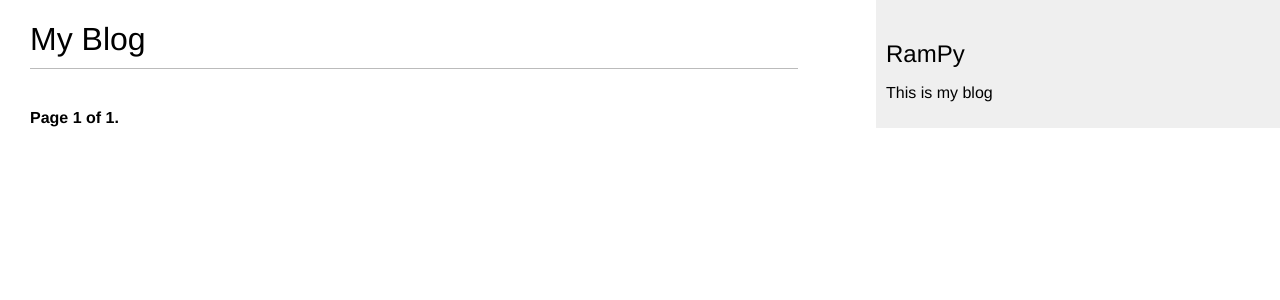
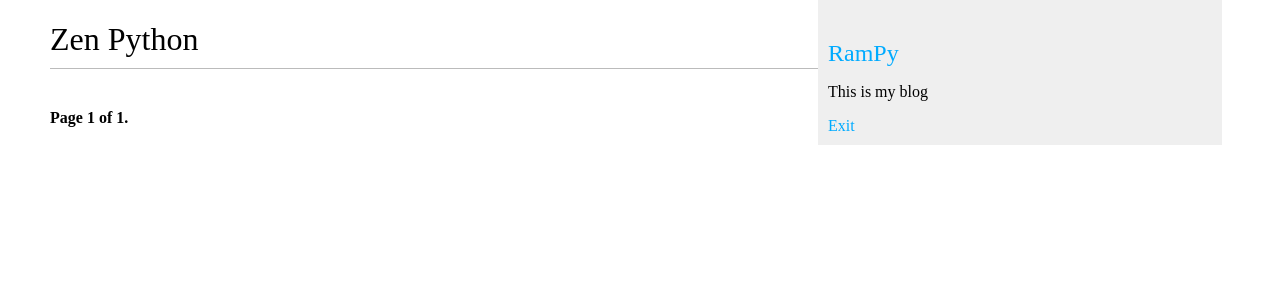
Before and after one commit to Lekhman-vold/RamPy, a Django app: page / in a window 1280 px wide. Shown: the top 300 px of the page. Run offline with Django 3.2, Linux system fonts and the light colour scheme; data that the repository does not hold is empty.

Commit message:
install gunicorn

```diff
--- a/blog/static/css/blog.css
+++ b/blog/static/css/blog.css
@@ -1,7 +1,6 @@
 body {
     margin:0;
     padding:0;
-    font-family:helvetica, sans-serif;
 }
 
 a {
@@ -23,11 +22,11 @@ h2 {
 #content {
     float:left;
     width:60%;
-    padding:0 0 0 30px;
+    padding:0 0 0 50px;
 }
 
 #sidebar {
-    float:right;
+    float:left;
     width:30%;
     padding:10px;
     background:#efefef;
@@ -36,9 +35,7 @@ h2 {
 
 p.date {
     color:#ccc;
-    font-family: georgia, serif;
     font-size: 12px;
-    font-style: italic;
 }
 
 /* pagination */
--- a/blog/templates/blog/base.html
+++ b/blog/templates/blog/base.html
@@ -6,15 +6,16 @@
     <meta http-equiv="X-UA-Compatible" content="IE=edge">
     <meta name="viewport" content="width=device-width, initial-scale=1.0">
     <title>{% block title %} {% endblock %}</title>
-    <link href="{% static "css/blog.css" %}" rel="stylesheet"></link>
+    <link href="{% static 'css/blog.css' %}" rel="stylesheet">
 </head>
 <body>
     <div id="content">
         {% block content %} {% endblock %}
     </div>
     <div id="sidebar" >
-        <h2>RamPy</h2>
+        <a href="/"><h2>RamPy</h2></a>
         <p>This is my blog</p>
+        <a href="#">Exit</a>
     </div>
 </body>
 </html>
--- a/blog/templates/blog/post/detail.html
+++ b/blog/templates/blog/post/detail.html
@@ -5,7 +5,7 @@
     <p class="date">Published {{ post.publish }} by {{ post.author }} </p>
     {{ post.body|linebreaks }}
     <p>
-        <a href="{% url "blog:post_share" post.id %}" >Share this post</a>
+       <a href="{% url 'blog:post_share' post.id %}">Share this post</a>
     </p>
 
 
--- a/blog/templates/blog/post/list.html
+++ b/blog/templates/blog/post/list.html
@@ -1,7 +1,7 @@
 {% extends "blog/base.html" %}
 {% block title %} My Blog {% endblock %}
 {% block content %}
-  <h1>My Blog</h1>
+  <h1>Zen Python</h1>
   {% if tag %}
     <h2>Posts tagged with "{{ tag.name }}"</h2>
   {% endif %}
@@ -14,7 +14,7 @@
     <p class="tags">
       Tags:
       {% for tag in post.tags.all %}
-        <a href="{% url "blog:post_list_by_tag" tag.slug %}">
+        <a href="{% url 'blog:post_list_by_tag' tag.slug %}">
           {{ tag.name }}
         </a>
         {% if not forloop.last %}, {% endif %}
--- a/blog/views.py
+++ b/blog/views.py
@@ -5,6 +5,7 @@ from django.views.generic import ListView
 from .models import Post, Comment
 from .forms import EmailPostForm, CommentForm
 from taggit.models import Tag
+
 
 def post_list(request, tag_slug=None):
     object_list = Post.published.all()
@@ -59,7 +60,6 @@ def post_detail(request, year, month, day, post):
                                                     'comment_form': comment_form})
 
 
-
 def post_share(request, post_id):
     # Retrieve post by id
     post = get_object_or_404(Post, id=post_id, status='published')
@@ -75,7 +75,7 @@ def post_share(request, post_id):
                                           post.get_absolute_url())
             subject = '{} ({}) recommends you reading "{}"'.format(cd['name'], cd['email'], post.title)
             message = 'Read "{}" at {}\n\n{}\'s comments: {}'.format(post.title, post_url, cd['name'], cd['comments'])
-            send_mail(subject, message, 'admin@myblog.com',
+            send_mail(subject, message, 'rampy265@ukr.net',
  [cd['to']])
             sent = True
     else:
--- a/mysite/urls.py
+++ b/mysite/urls.py
@@ -1,5 +1,6 @@
 from django.contrib import admin
 from django.urls import path, include
+
 
 urlpatterns = [
     path('admin/', admin.site.urls),
--- a/requirements.txt
+++ b/requirements.txt
@@ -2,6 +2,7 @@ asgiref==3.3.1
 dj-database-url==0.5.0
 Django==3.1.7
 django-taggit==1.3.0
+gunicorn==20.1.0
 Pillow==8.1.2
 psycopg2-binary==2.8.6
 pytz==2021.1
```
